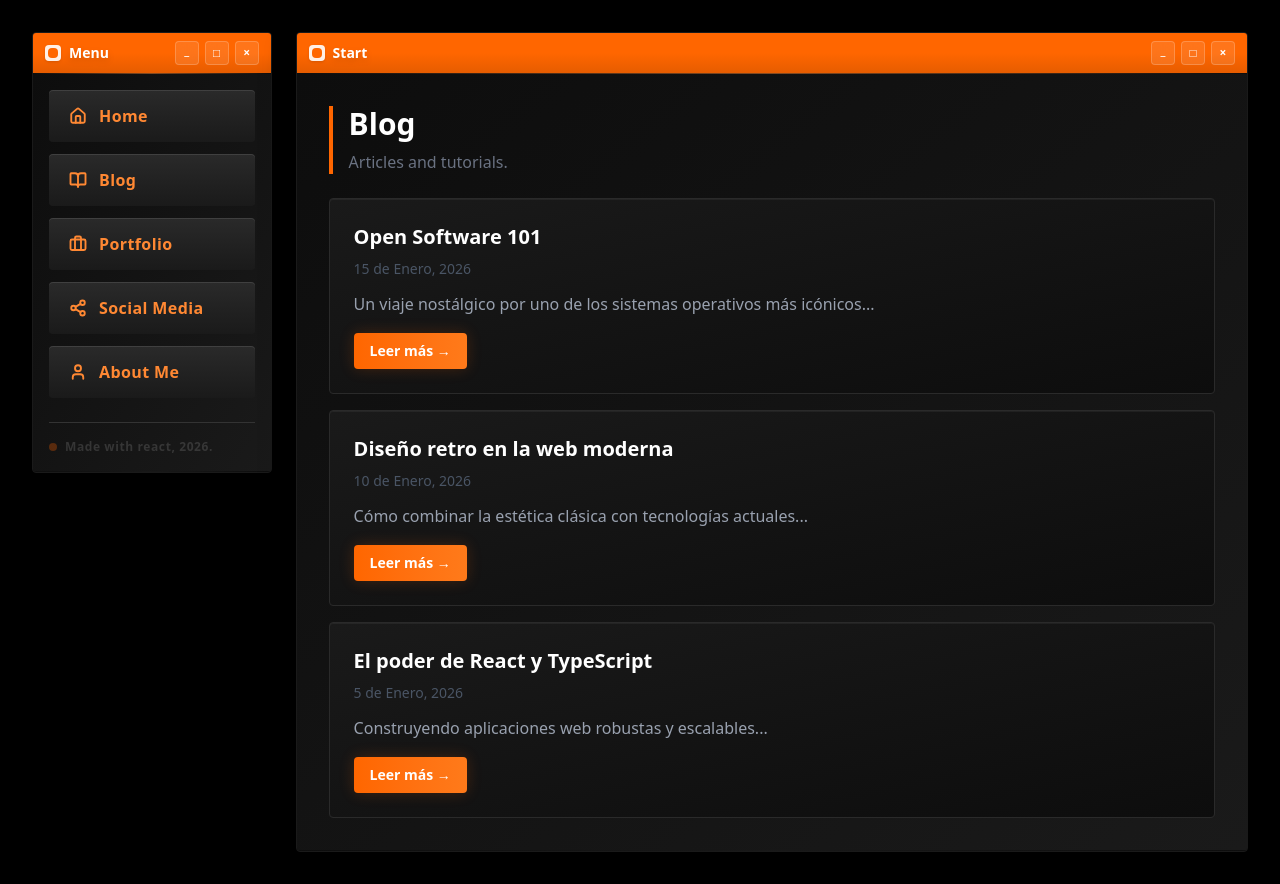
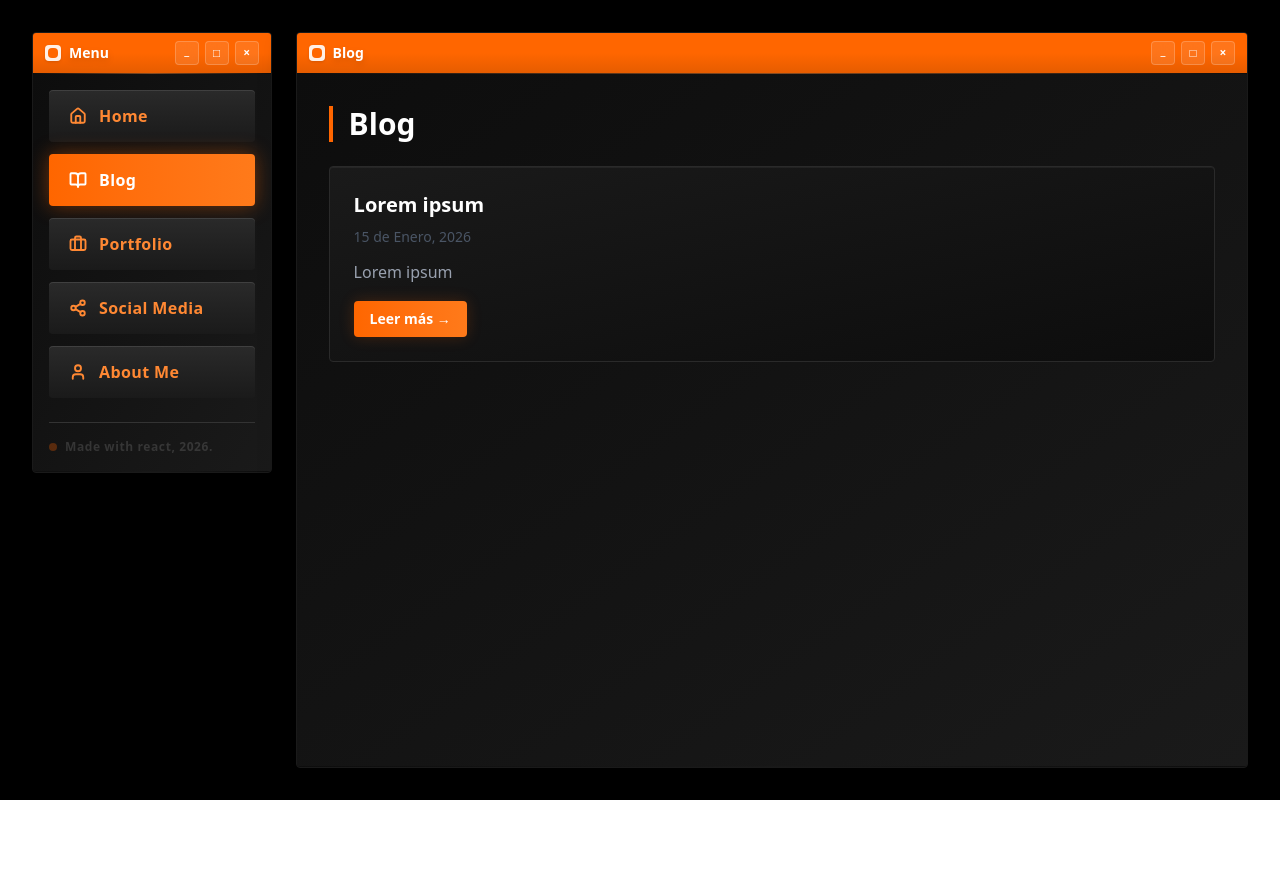
Before and after one commit to Orick08/orick08.github.io, a React (Vite) app: page /blog in a window 1280 px wide. After the commit the page ends 800 px from the top, so only its background shows below. Built offline with nearby package versions, Linux system fonts and the light colour scheme.

Commit message:
Updates basic content of the pages

```diff
--- a/src/App.jsx
+++ b/src/App.jsx
@@ -1,7 +1,7 @@
 import { useState } from "react";
 import { XPWindow } from "@/components/XPWindow";
 import { User, Home, Share2, BookOpen, Briefcase } from "lucide-react";
-import { Routes, Route, Link } from "react-router-dom";
+import { Routes, Route, Link, useLocation } from "react-router-dom";
 import Index from "./pages/index";
 import Porfolio from "./pages/portfolio";
 import Social from "./pages/social";
@@ -9,7 +9,7 @@ import About from "./pages/about";
 import Blog from "./pages/blog";
 
 export default function App() {
-  const [activeSection, setActiveSection] = useState("inicio");
+  const location = useLocation();
 
   const menuItems = [
     { id: "/", label: "Home", icon: Home },
@@ -18,6 +18,9 @@ export default function App() {
     { id: "/social", label: "Social Media", icon: Share2 },
     { id: "/about-me", label: "About Me", icon: User },
   ];
+
+  const currentItem = menuItems.find((item) => item.id === location.pathname);
+  const currentTitle = currentItem ? currentItem.label : "Home";
 
   return (
     <div className="min-h-screen bg-[#000000] p-3 lg:p-8 flex flex-col lg:flex-row gap-6 overflow-auto">
@@ -28,13 +31,14 @@ export default function App() {
           <nav className="flex flex-row lg:flex-col gap-3">
             {menuItems.map((item) => {
               const Icon = item.icon;
+              const isActive = location.pathname === item.id;
               return (
                 <Link
                   key={item.id}
                   to={item.id}
                   onClick={() => setActiveSection(item.id)}
                   className={`flex items-center gap-3 px-5 py-3.5 rounded-sm transition-all duration-150 ${
-                    activeSection === item.id
+                    isActive
                       ? "bg-gradient-to-r from-[#ff6600] to-[#ff7a1a] text-white shadow-[0_0_20px_rgba(255,102,0,0.4)]"
                       : "bg-gradient-to-b from-[#2a2a2a] to-[#1a1a1a] text-[#ff8833] hover:from-[#ff6600] hover:to-[#ff7a1a] hover:text-white shadow-[inset_0_1px_0_rgba(255,255,255,0.1)]"
                   }`}
@@ -61,12 +65,7 @@ export default function App() {
       </XPWindow>
 
       {/* Content Window - Right Side */}
-      <XPWindow
-        title={
-          menuItems.find((item) => item.id === activeSection)?.label || "Start"
-        }
-        className="flex-1 lg:flex-4 min-h-[600px]"
-      >
+      <XPWindow title={currentTitle} className="flex-1 lg:flex-4 min-h-[600px]">
         <div className="p-4 lg:p-8">
           <Routes>
             <Route path="/" element={<Index />} />
--- a/src/pages/about.jsx
+++ b/src/pages/about.jsx
@@ -1,4 +1,6 @@
 export default function About() {
+  const skills = ["Python", "C#", "JavaScript", "React"];
+
   return (
     <div className="space-y-6">
       <div className="border-l-4 border-[#ff6600] pl-4 mb-6">
@@ -11,21 +13,16 @@ export default function About() {
       <div className="bg-gradient-to-br from-[#1a1a1a] to-[#0d0d0d] border border-[#2a2a2a] rounded-sm p-6 space-y-4 shadow-[inset_0_1px_0_rgba(255,255,255,0.05)]">
         <div className="space-y-4">
           <div>
-            <h3 className="text-[#ff8833] font-bold text-xl mb-2">Perfil</h3>
+            <h3 className="text-[#ff8833] font-bold text-xl mb-2">Profile</h3>
             <p className="text-gray-300 leading-relaxed">
-              Desarrollador apasionado por crear experiencias web únicas y
-              memorables. Me especializo en desarrollo frontend con React y
-              diseño de interfaces.
+              Not much to say yet, mainly AWS developer.
             </p>
           </div>
 
           <div className="pt-4 border-t border-[#2a2a2a]">
-            <h3 className="text-[#ff8833] font-bold text-xl mb-3">
-              Habilidades
-            </h3>
+            <h3 className="text-[#ff8833] font-bold text-xl mb-3">Abilities</h3>
             <div className="grid grid-cols-2 gap-3">
-              {["React", "TypeScript", "Tailwind CSS", "UI/UX Design"].map(
-                (skill) => (
+              {skills.map((skill) => (
                 <div
                   key={skill}
                   className="flex items-center gap-3 bg-[#0d0d0d] border border-[#333] px-4 py-2.5 rounded-sm"
@@ -33,8 +30,7 @@ export default function About() {
                   <div className="w-2 h-2 bg-[#ff6600] rounded-full shadow-[0_0_8px_rgba(255,102,0,0.6)]"></div>
                   <span className="text-gray-300 font-medium">{skill}</span>
                 </div>
-                ),
-              )}
+              ))}
             </div>
           </div>
         </div>
--- a/src/pages/blog.jsx
+++ b/src/pages/blog.jsx
@@ -1,31 +1,20 @@
 export default function Blog() {
+  const posts = [
+    {
+      title: "Lorem ipsum",
+      date: "15 de Enero, 2026",
+      excerpt: "Lorem ipsum",
+    },
+  ];
+
   return (
     <div className="space-y-6">
       <div className="border-l-4 border-[#ff6600] pl-4 mb-6">
         <h2 className="text-3xl font-bold text-white mb-2">Blog</h2>
-        <p className="text-gray-500">Articles and tutorials.</p>
       </div>
 
       <div className="space-y-4">
-        {[
-          {
-            title: "Open Software 101",
-            date: "15 de Enero, 2026",
-            excerpt:
-              "Un viaje nostálgico por uno de los sistemas operativos más icónicos...",
-          },
-          {
-            title: "Diseño retro en la web moderna",
-            date: "10 de Enero, 2026",
-            excerpt:
-              "Cómo combinar la estética clásica con tecnologías actuales...",
-          },
-          {
-            title: "El poder de React y TypeScript",
-            date: "5 de Enero, 2026",
-            excerpt: "Construyendo aplicaciones web robustas y escalables...",
-          },
-        ].map((post) => (
+        {posts.map((post) => (
           <div
             key={post.title}
             className="bg-gradient-to-br from-[#1a1a1a] to-[#0d0d0d] border border-[#2a2a2a] hover:border-[#ff6600] rounded-sm p-6 transition-all cursor-pointer group shadow-[inset_0_1px_0_rgba(255,255,255,0.05)]"
--- a/src/pages/index.jsx
+++ b/src/pages/index.jsx
@@ -1,3 +1,5 @@
+import { Link } from "react-router-dom";
+
 export default function Index() {
   return (
     <div className="space-y-6">
@@ -14,7 +16,10 @@ export default function Index() {
           projects and portafolio.
         </p>
         <div className="grid grid-cols-2 gap-4 mt-6">
-          <div className="bg-[#0d0d0d] border border-[#333] hover:border-[#ff6600] rounded-sm p-5 transition-all group">
+          <Link
+            className="bg-[#0d0d0d] border border-[#333] hover:border-[#ff6600] rounded-sm p-5 transition-all group"
+            to="/blog"
+          >
             <div className="w-10 h-10 rounded-sm bg-gradient-to-br from-[#ff6600] to-[#ff7a1a] flex items-center justify-center mb-3 shadow-[0_0_15px_rgba(255,102,0,0.3)]">
               <span className="text-white text-xl">🎨</span>
             </div>
@@ -22,16 +27,19 @@ export default function Index() {
               Blog posts
             </h3>
             <p className="text-gray-500 text-sm">Programming, thoughts, etc.</p>
-          </div>
-          <div className="bg-[#0d0d0d] border border-[#333] hover:border-[#ff6600] rounded-sm p-5 transition-all group">
+          </Link>
+          <Link
+            className="bg-[#0d0d0d] border border-[#333] hover:border-[#ff6600] rounded-sm p-5 transition-all group"
+            to="/portfolio"
+          >
             <div className="w-10 h-10 rounded-sm bg-gradient-to-br from-[#ff6600] to-[#ff7a1a] flex items-center justify-center mb-3 shadow-[0_0_15px_rgba(255,102,0,0.3)]">
               <span className="text-white text-xl">🎯</span>
             </div>
             <h3 className="text-white font-bold mb-2 group-hover:text-[#ff8833] transition-colors">
-              Porfolio
+              Portfolio
             </h3>
             <p className="text-gray-500 text-sm">Projects and stuff.</p>
-          </div>
+          </Link>
         </div>
       </div>
     </div>
--- a/src/pages/social.jsx
+++ b/src/pages/social.jsx
@@ -1,4 +1,17 @@
 export default function Social() {
+  const socialList = [
+    {
+      name: "Twitter",
+      handle: "@Orick08",
+      color: "#ff6600",
+    },
+    {
+      name: "GitHub",
+      handle: "github.com/Orick08",
+      color: "#ff8833",
+    },
+  ];
+
   return (
     <div className="space-y-6">
       <div className="border-l-4 border-[#ff6600] pl-4 mb-6">
@@ -7,24 +20,7 @@ export default function Social() {
       </div>
 
       <div className="grid grid-cols-1 md:grid-cols-2 gap-4">
-        {[
-          {
-            name: "Twitter / X",
-            handle: "@tunombre",
-            color: "#ff6600",
-          },
-          {
-            name: "GitHub",
-            handle: "github.com/tunombre",
-            color: "#ff8833",
-          },
-          {
-            name: "LinkedIn",
-            handle: "linkedin.com/in/tunombre",
-            color: "#ff6600",
-          },
-          { name: "Instagram", handle: "@tunombre", color: "#ff8833" },
-        ].map((social) => (
+        {socialList.map((social) => (
           <div
             key={social.name}
             className="bg-gradient-to-br from-[#1a1a1a] to-[#0d0d0d] border border-[#2a2a2a] hover:border-[#ff6600] rounded-sm p-5 transition-all cursor-pointer group shadow-[inset_0_1px_0_rgba(255,255,255,0.05)]"
```
Lines whose indentation alone changed are shown as unchanged.
